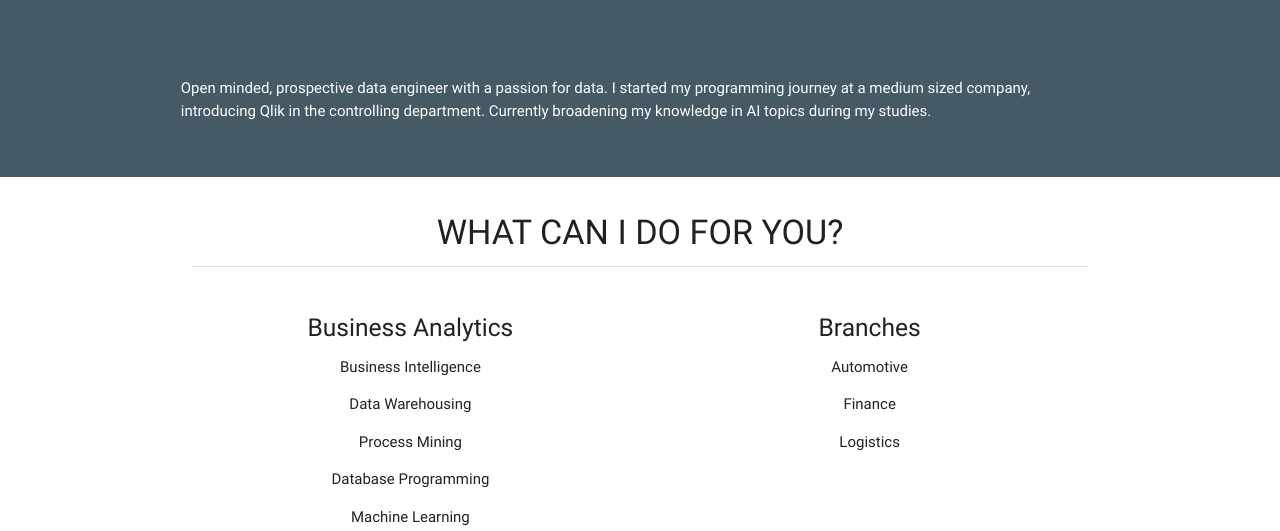
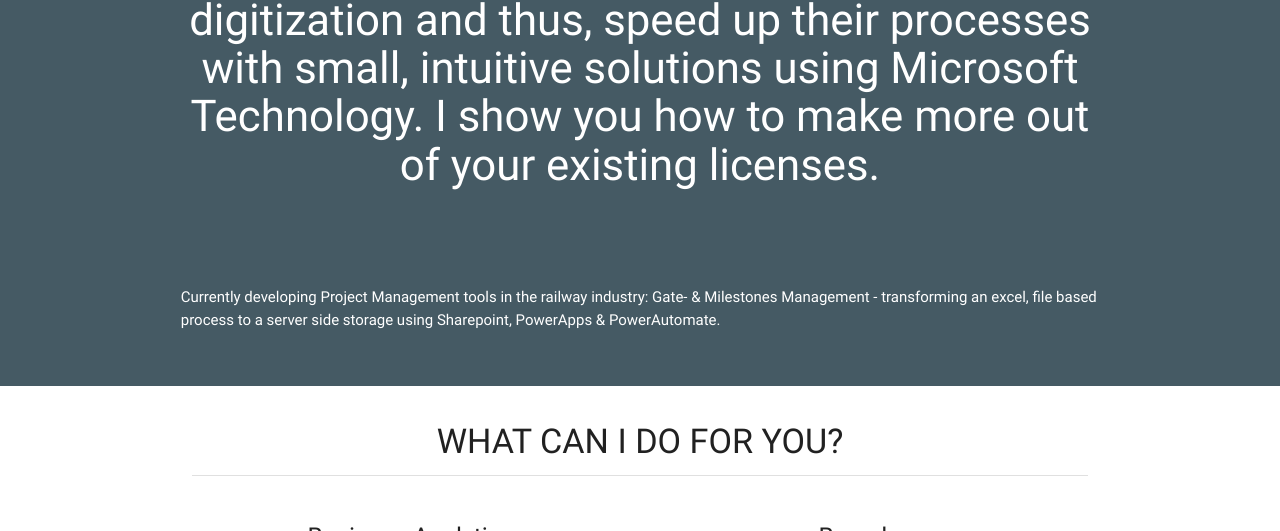
Before and after one commit to petervonb/petervonb.github.io, a website: page index.html in a window 1280 px wide. Shown: the part 665-1196 px from the top of the page. Drawn offline with nearby package versions, Linux system fonts and the light colour scheme.

Commit message:
Update index.html

```diff
--- a/index.html
+++ b/index.html
@@ -1,12 +1,13 @@
 <!DOCTYPE html>
 <html xmlns="http://www.w3.org/1999/html">
+
 <head>
     <!--Import Google Icon Font-->
     <link href="https://fonts.googleapis.com/icon?family=Material+Icons" rel="stylesheet">
     <!--Import materialize.css-->
-    <link type="text/css" rel="stylesheet" href="css/materialize.min.css" media="screen,projection"/>
+    <link type="text/css" rel="stylesheet" href="css/materialize.min.css" media="screen,projection" />
     <!--Let browser know website is optimized for mobile-->
-    <meta name="viewport" content="width=device-width, initial-scale=1.0"/>
+    <meta name="viewport" content="width=device-width, initial-scale=1.0" />
     <script src="https://code.jquery.com/jquery-1.10.2.js"></script>
     <title>Peter von Bodelschwingh</title>
 </head>
@@ -18,7 +19,7 @@
     </div>
 
     <script>
-    $(function(){
+        $(function () {
             $("#nav-placeholder").load("nav.html");
         });
     </script>
@@ -69,15 +70,18 @@
                 <div class="row"></div>
                 <div class="row"></div>
                 <div class="row center-align">
-                <h4>PROBLEM SOLVING IS MY PASSION</h4>
+                    <h3>My mission is to help companies manage digitization and thus, speed up their processes with
+                        small, intuitive solutions using Microsoft Technology.
+                        I show you how to make more out of your existing licenses.
+                    </h3>
                 </div>
                 <div class="row"></div>
                 <div class="row"></div>
                 <div class="row"></div>
                 <div class="row">
-                <p>Open minded, prospective data engineer with a passion for data. I started my programming
-                    journey at a medium sized company, introducing Qlik in the controlling department. Currently
-                    broadening my knowledge in AI topics during my studies. </p>
+                    <p>Currently developing Project Management tools in the railway industry: Gate- & Milestones
+                        Management - transforming an excel, file based process to a server side storage using
+                        Sharepoint, PowerApps & PowerAutomate. </p>
                 </div>
                 <div class="row"></div>
                 <div class="row"></div>
@@ -239,7 +243,7 @@
     </div>
 
     <script>
-    $(function(){
+        $(function () {
             $("#footer-placeholder").load("footer.html");
         });
     </script>
```
Lines whose indentation alone changed are shown as unchanged.
